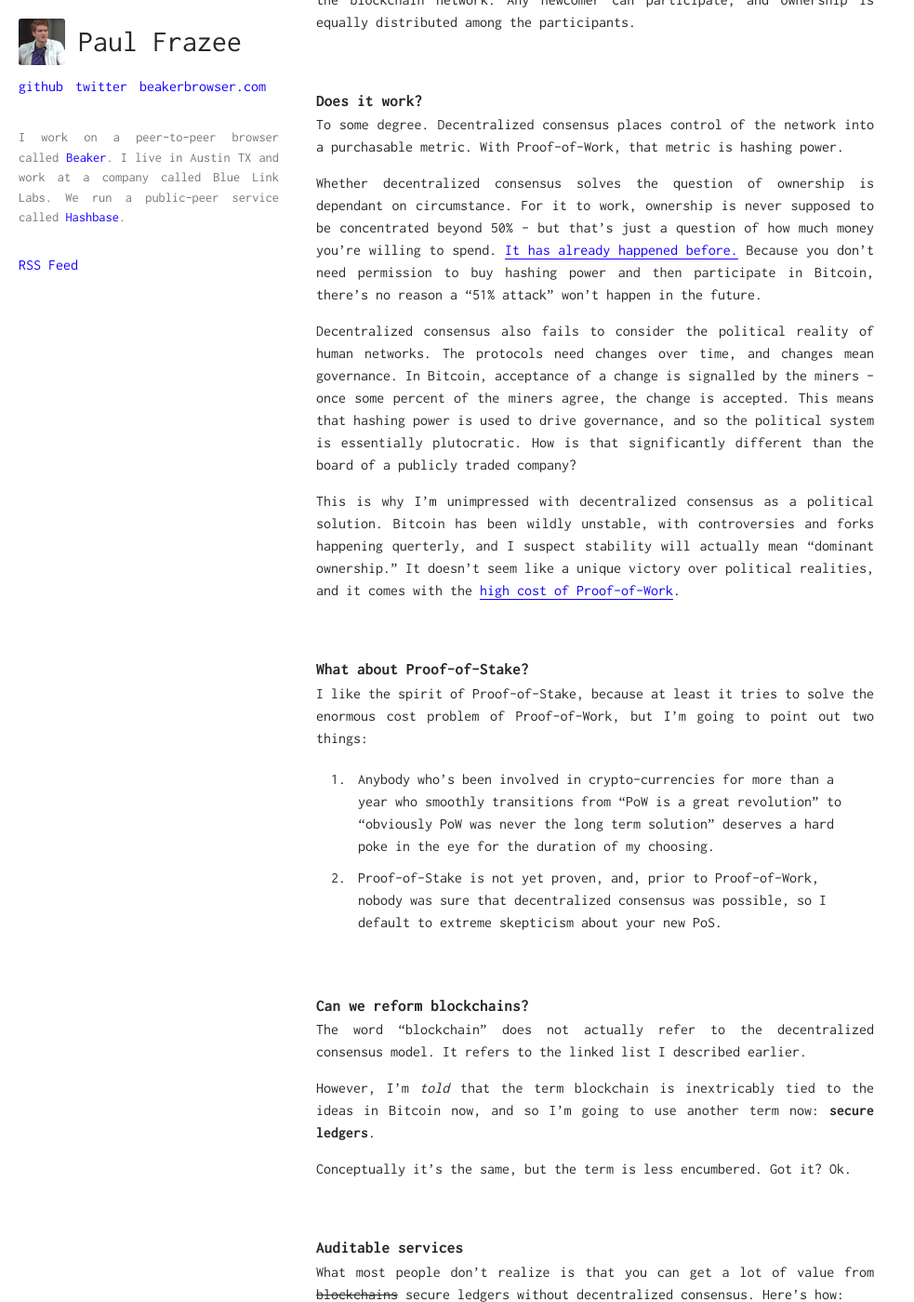
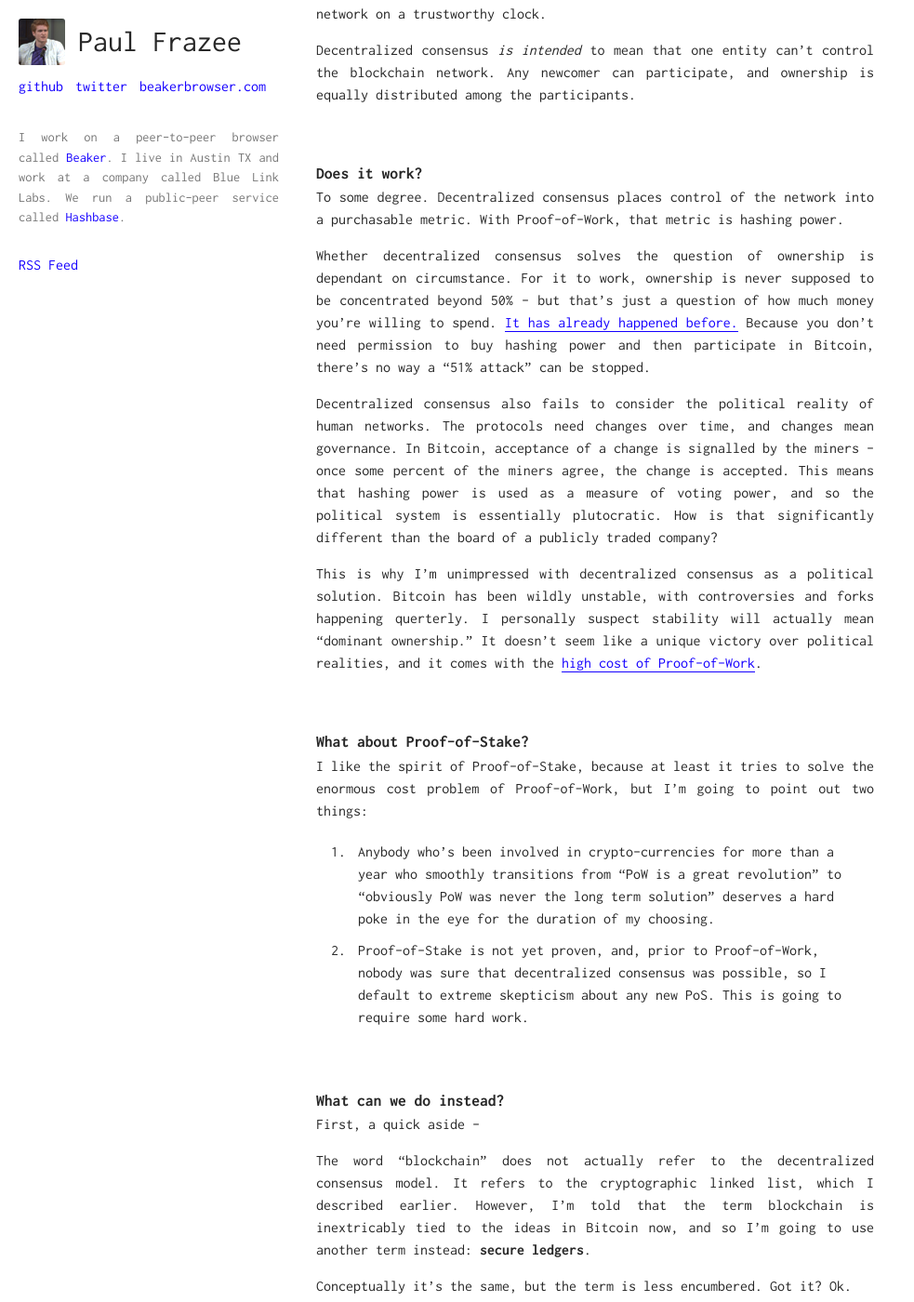
Before and after one commit to pfrazee/pfrazee.github.io, a Jekyll site: the page built from _posts/2017-11-04-auditable-servers-through-secure-ledgers.md, in a window 1280 px wide and 1400 px high, scrolled down 2057 px. Shown: the whole window at 93% size, without its empty margins (0-983 px from the left). Built offline with Jekyll 4.4.1, drawn with Linux system fonts in a browser that asks for light colours; some of the changed text lies outside the part shown.

Commit message:
Edits to auditable-servers post

```diff
--- a/_posts/2017-11-04-auditable-servers-through-secure-ledgers.md
+++ b/_posts/2017-11-04-auditable-servers-through-secure-ledgers.md
@@ -12,13 +12,15 @@
 Further, I do not believe decentralized consensus is the political cure-all it's billed to be.
 
 We should re-evaluate whether we're letting hype drive our thinking.
-I believe that blockchains can be applied without decentralized consensus, and can create low cost, highly auditable network services.
+
+The data structures behind blockchains can be applied without decentralized consensus to introduce strong auditability and data integrity to services and Web publishing.
+This is already being done with [Certificate Transparency](https://www.certificate-transparency.org/), [Dat](https://datproject.org), and the [Beaker Browser](https://beakerbrowser.com).
 
 <br>
 
 ## What are blockchains?
 
-A blockchain is a linked-list data structure in which every entry references the previous entry using a [cryptographic hash](#TODO).
+Let's review the basics. A blockchain is a linked-list data structure in which every entry references the previous entry using a [cryptographic hash](https://en.wikipedia.org/wiki/Cryptographic_hash_function).
 
 Here's what wikipedia says:
 
@@ -32,17 +34,18 @@
 
 ## Why do they matter?
 
-Because each block includes the hash of its previous block, the hash of a block encompasses the entire chain's history.
-If you change one block in the history, the subsequent blocks' hashes change.
+Blockchains create accountability.
 
-Blockchains create accountability.
+The hash of each block encompasses the entire chain's history.
+If you change one bit of the history, all subsequent blocks' hashes change.
+
 By encompassing the history in each hash, we make it easy to check for lies about the state.
 Syncing peers can quickly check equality with each other.
 
 <img src="/assets/img/checkin.gif" class="centered">
 
-If hashes don’t match, then the consumer knows the history has changed.
-And because the blocks are signed, the consumer can prove to the network that the author created a split history.
+If hashes don’t match, then the peer knows the history has changed.
+And because the blocks are signed, the peer can prove to the network that the author created a split history.
 
 <img src="/assets/img/snitch.gif" class="centered">
 
@@ -73,16 +76,17 @@
 Whether decentralized consensus solves the question of ownership is dependant on circumstance.
 For it to work, ownership is never supposed to be concentrated beyond 50% -- but that's just a question of how much money you're willing to spend.
 [It has already happened before.](https://arstechnica.com/information-technology/2014/06/after-reaching-51-network-power-bitcoin-mining-pool-says-trust-us/)
-Because you don't need permission to buy hashing power and then participate in Bitcoin, there's no reason a "51% attack" won't happen in the future.
+Because you don't need permission to buy hashing power and then participate in Bitcoin, there's no way a "51% attack" can be stopped.
 
 Decentralized consensus also fails to consider the political reality of human networks.
 The protocols need changes over time, and changes mean governance.
 In Bitcoin, acceptance of a change is signalled by the miners - once some percent of the miners agree, the change is accepted.
-This means that hashing power is used to drive governance, and so the political system is essentially plutocratic.
+This means that hashing power is used as a measure of voting power, and so the political system is essentially plutocratic.
 How is that significantly different than the board of a publicly traded company?
 
 This is why I'm unimpressed with decentralized consensus as a political solution.
-Bitcoin has been wildly unstable, with controversies and forks happening querterly, and I suspect stability will actually mean "dominant ownership."
+Bitcoin has been wildly unstable, with controversies and forks happening querterly.
+I personally suspect stability will actually mean "dominant ownership."
 It doesn't seem like a unique victory over political realities, and it comes with the <a href="https://motherboard.vice.com/en_us/article/ywbbpm/bitcoin-mining-electricity-consumption-ethereum-energy-climate-change" title="One Bitcoin Transaction Now Uses as Much Energy as Your House in a Week">high cost of Proof-of-Work</a>.
 
 <br>
@@ -92,16 +96,17 @@
 I like the spirit of Proof-of-Stake, because at least it tries to solve the enormous cost problem of Proof-of-Work, but I'm going to point out two things:
 
  1. Anybody who's been involved in crypto-currencies for more than a year who smoothly transitions from "PoW is a great revolution" to "obviously PoW was never the long term solution" deserves a hard poke in the eye for the duration of my choosing.
- 2. Proof-of-Stake is not yet proven, and, prior to Proof-of-Work, nobody was sure that decentralized consensus was possible, so I default to extreme skepticism about your new PoS.
+ 2. Proof-of-Stake is not yet proven, and, prior to Proof-of-Work, nobody was sure that decentralized consensus was possible, so I default to extreme skepticism about any new PoS. This is going to require some hard work.
 
 <br>
 
-## Can we reform blockchains?
+## What can we do instead?
+
+First, a quick aside --
 
 The word "blockchain" does not actually refer to the decentralized consensus model.
-It refers to the linked list I described earlier.
-
-However, I'm *told* that the term blockchain is inextricably tied to the ideas in Bitcoin now, and so I'm going to use another term now: **secure ledgers**.
+It refers to the cryptographic linked list, which I described earlier.
+However, I'm told that the term blockchain is inextricably tied to the ideas in Bitcoin now, and so I'm going to use another term instead: **secure ledgers**.
 
 Conceptually it's the same, but the term is less encumbered.
 Got it?
@@ -118,7 +123,8 @@
 That host mantains a ledger which contains its state and its activity log.
 
 Why?
-**Accountability**.
+Accountability.
+
 Clients can monitor the ledger and, just as in decentralized consensus, ensure the host is following a set of business rules.
 With this accountability comes better trust.
 
@@ -142,6 +148,10 @@
 It trades the interchangeability of hosts for a much cheaper operating model -- no Proof-of-Work.
 Given the cost of PoW, I think that's worth it.
 
+<br>
+
+## Is this usable now?
+
 As a proof-of-concept, I have written an auditable server called [NodeVMS](https://nodevms.com) which uses [Dat](https://datproject.org) to securely distribute the state and call log.
 It is not at production-ready, but it demonstrates the core ideas of this design.
 
```
